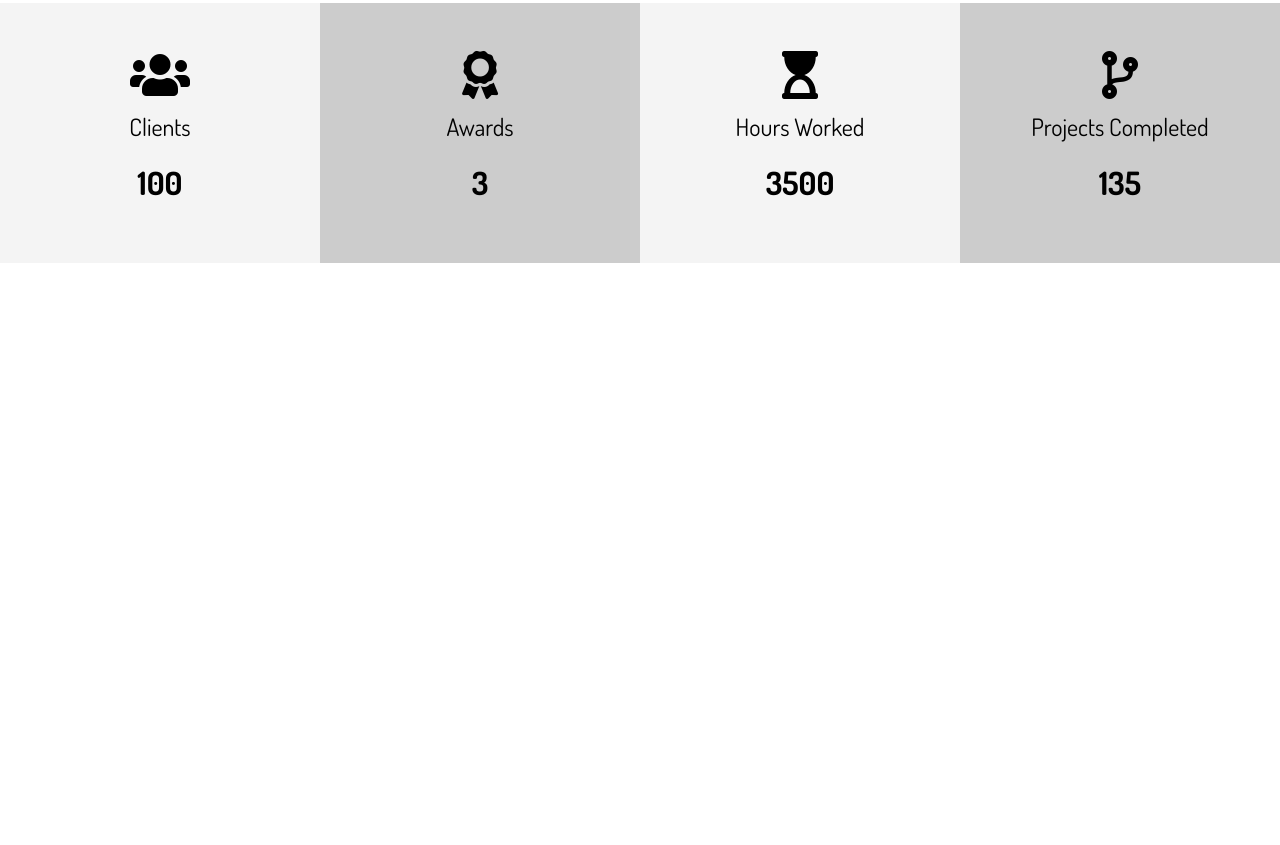
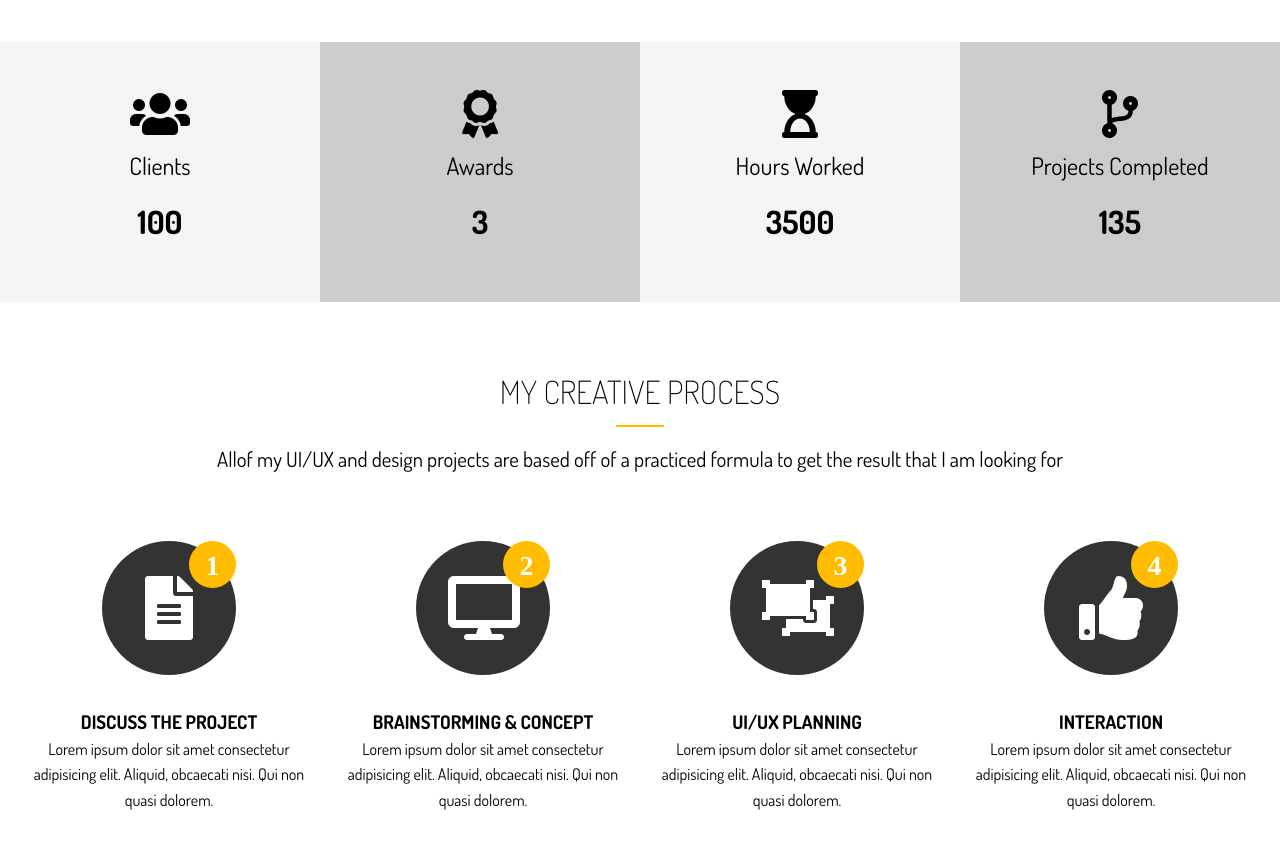
Before and after one commit to nia-ja/Sass-Portfolio-Website, a website: page dist/index.html in a window 1280 px wide. Shown: the part 1183-2028 px from the top of the page. Before the commit the page ends 1478 px from the top, so only its background shows below. Drawn offline with Linux system fonts and the light colour scheme.

Commit message:
section-title and bottom-line utility classes, Section C for the Home Page

```diff
--- a/scss/_utilities.scss
+++ b/scss/_utilities.scss
@@ -49,6 +49,15 @@ input[class^="btn-"]:hover {
   text-align: center;
 }
 
+.section-title {
+  font-size: 2rem;
+  display: block;
+  padding-bottom: 0.5rem;
+  text-align: center;
+  font-weight: 100;
+  text-transform: uppercase;
+}
+
 // Padding
 .py {
   &-1 {
@@ -80,3 +89,11 @@ input[class^="btn-"]:hover {
     margin: 4rem 0;
   }
 }
+
+.bottom-line {
+  height: 2px;
+  width: 3rem;
+  background: $main-color;
+  display: block;
+  margin: 0 auto 1rem auto;
+}
--- a/scss/main.scss
+++ b/scss/main.scss
@@ -104,10 +104,12 @@ img {
 
       @keyframes blink {
         from,
+        50%,
         to {
           color: $main-color;
         }
-        50% {
+        25%,
+        75% {
           color: transparent;
         }
       }
@@ -164,4 +166,51 @@ img {
       }
     }
   }
+  &-c {
+    .process {
+      display: grid;
+      gap: 1.5rem;
+      grid-template-columns: repeat(4, 1fr);
+      text-align: center;
+
+      // process-step
+      &-step {
+        position: absolute;
+        top: 0;
+        right: 0;
+        font-size: 28px;
+        background: $main-color;
+        border-radius: 50%;
+        height: 15px;
+        width: 15px;
+        line-height: 15px;
+        padding: 1rem;
+        transition: all 1s;
+      }
+      // process-icon
+      &-icon {
+        position: relative;
+        background: $dark-color;
+        color: #fff;
+        border-radius: 50%;
+        padding: 2rem;
+        width: 70px;
+        height: 70px;
+        line-height: 70px;
+        text-align: center;
+        transition: all 1s;
+
+        &:hover {
+          background: $main-color;
+          width: 90px;
+          height: 90px;
+          line-height: 90px;
+
+          .process-step {
+            background: $dark-color;
+          }
+        }
+      }
+    }
+  }
 }
```
Also changed, not shown: dist/css/main.css, dist/index.html, 1 other file.
